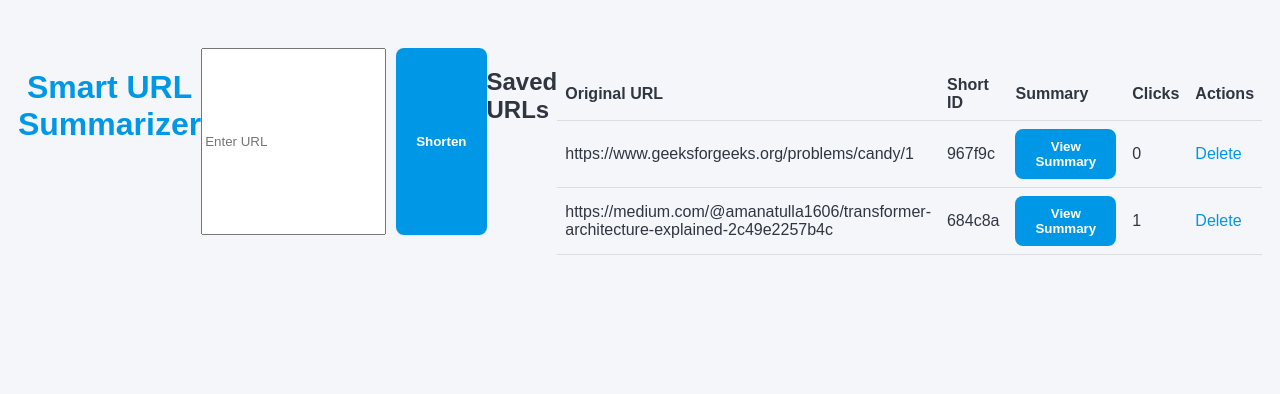
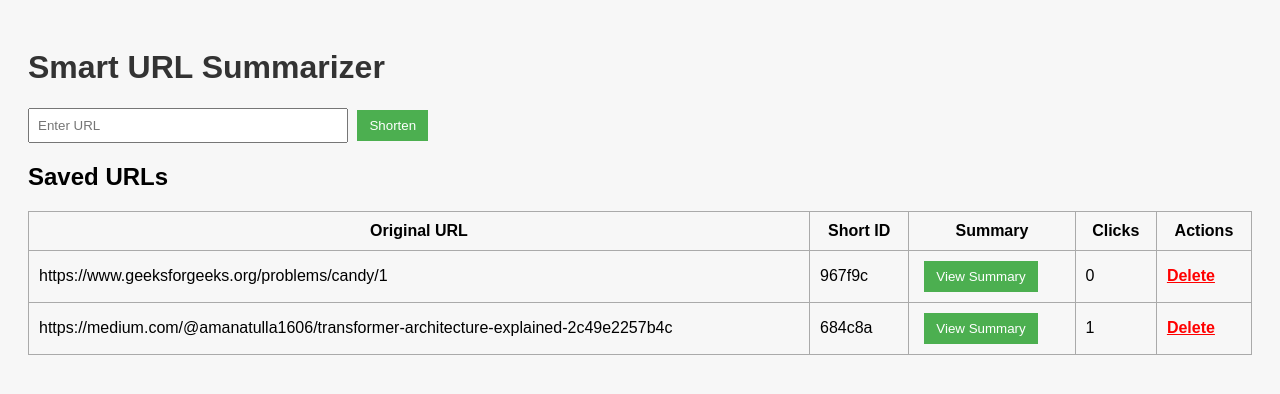
Before and after one commit to infinitiveaman/Smart-URL-Summarizer, a Flask app: page / in a window 1280 px wide. Shown: the top 394 px of the page. Run offline with Flask 3, Linux system fonts and the light colour scheme.

Commit message:
Update style.css

```diff
--- a/static/style.css
+++ b/static/style.css
@@ -1,74 +1,39 @@
 body {
-  font-family: Arial, sans-serif;
-  background: #f5f6fa;
-  color: #2f3640;
-  display: flex;
-  justify-content: center;
-  padding: 40px;
-}
-
-.container {
-  background: #fff;
-  border-radius: 12px;
-  padding: 30px;
-  width: 80%;
-  max-width: 900px;
-  box-shadow: 0 4px 12px rgba(0,0,0,0.1);
+    font-family: Arial;
+    padding: 20px;
+    background: #f7f7f7;
 }
 
 h1 {
-  text-align: center;
-  color: #0097e6;
+    color: #333;
 }
 
-form {
-  display: flex;
-  justify-content: center;
-  gap: 10px;
-  margin-bottom: 20px;
-}
-
-input[type="url"] {
-  width: 70%;
-  padding: 10px;
-  border: 1px solid #dcdde1;
-  border-radius: 8px;
-  font-size: 1em;
+form input {
+    width: 300px;
+    padding: 8px;
 }
 
 button {
-  background: #0097e6;
-  border: none;
-  color: white;
-  padding: 10px 20px;
-  border-radius: 8px;
-  cursor: pointer;
-  font-weight: bold;
-}
-
-button:hover {
-  background: #0984e3;
-}
-
-.message {
-  text-align: center;
-  color: green;
-  margin-bottom: 10px;
+    padding: 8px 12px;
+    margin-left: 5px;
+    background: #4CAF50;
+    color: white;
+    border: none;
+    cursor: pointer;
 }
 
 table {
-  width: 100%;
-  border-collapse: collapse;
-  margin-top: 20px;
+    margin-top: 20px;
+    width: 100%;
+    border-collapse: collapse;
 }
 
-th, td {
-  border-bottom: 1px solid #dcdde1;
-  padding: 8px;
-  text-align: left;
+table, td, th {
+    border: 1px solid #aaa;
+    padding: 10px;
 }
 
-a {
-  color: #0097e6;
-  text-decoration: none;
+.delete-btn {
+    color: red;
+    font-weight: bold;
 }
```
